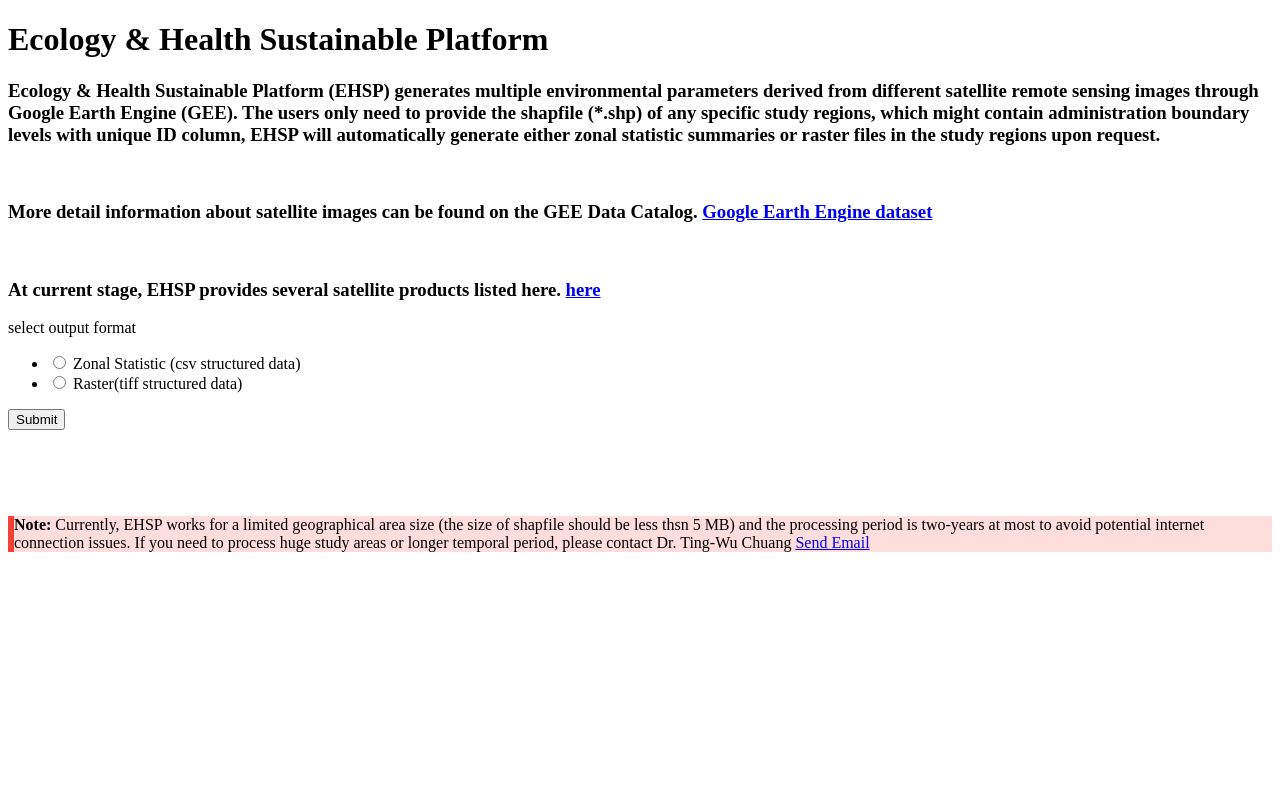
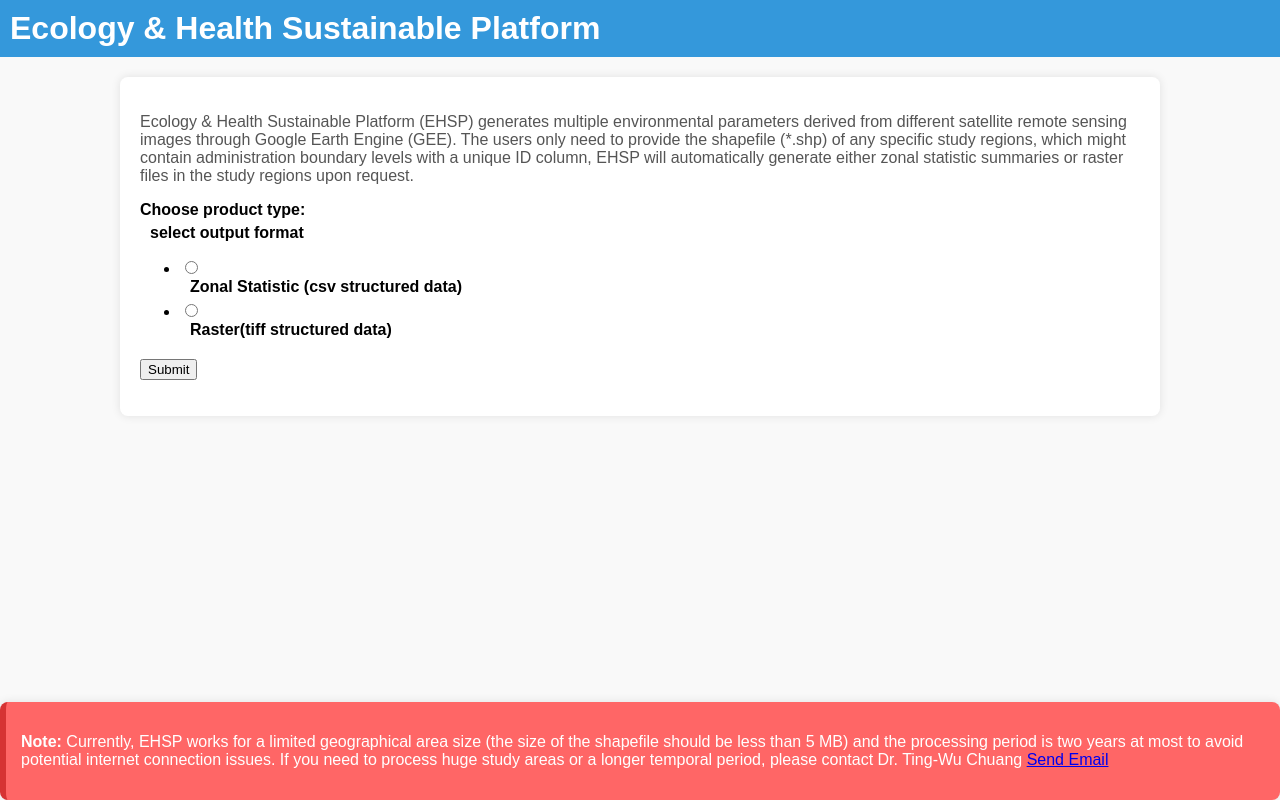
Before and after one commit to fyakghoon2266/EHSP, a Flask app: page / in a window 1280 px wide. Run offline with Flask 2, Linux system fonts and the light colour scheme.

Commit message:
update index.html and add css & js files

```diff
--- a/app/main.py
+++ b/app/main.py
@@ -11,7 +11,7 @@
 
 logger = logging.getLogger(__name__)
 
-app = Flask(__name__)
+app = Flask(__name__, static_folder='templates/css')
 SECRET_KEY = os.urandom(32)
 app.secret_key = SECRET_KEY
 # Session(app)
@@ -22,12 +22,6 @@
 @app.route('/', methods=['GET', 'POST'])
 async def index():
 	form = ProductForm()
-
-	if 'user_id' not in session:
-
-		session['user_id'] = str_random()
-
-		logger.info(session['user_id'])
 
 	if request.method == 'POST':
 
--- a/app/templates/Index.html
+++ b/app/templates/Index.html
@@ -1,51 +1,50 @@
 <!DOCTYPE html>
 <html lang="en">
+
 <head>
     <meta charset="UTF-8">
     <meta http-equiv="X-UA-Compatible" content="IE=edge">
     <meta name="viewport" content="width=device-width, initial-scale=1.0">
     <title>Ecology & Health Sustainable Platform</title>
+
+    <!-- External CSS for styling -->
+    <link rel="stylesheet" href='css/style.css'>
+</head>
+
+<body>
+    <div class="header">
+        <h1>Ecology & Health Sustainable Platform</h1>
+    </div>
+
     <div class="container" itemprop="description">
-        <h1>Ecology & Health Sustainable Platform</h1>
-        <h3>
-            Ecology & Health Sustainable Platform (EHSP) generates multiple environmental parameters derived from different satellite remote sensing images through Google Earth Engine (GEE). The users only need to provide the shapfile (*.shp) of any specific study regions, which might contain administration boundary levels with unique ID column, EHSP will automatically generate either zonal statistic summaries or raster files in the study regions upon request.
-        </h3>
-        </br>
-        <h3>
-            More detail information about satellite images can be found on the GEE Data Catalog.
-            <a href="https://developers.google.com/earth-engine/datasets/">Google Earth Engine dataset</a>
-        </h3>
-        </br>
-        <h3>
-            At current stage, EHSP provides several satellite products listed here.
-            <a href="{{ url_for('Table') }}" Target="_blank">here</a>
-        </h3>
+        <div class="description">
+            <p>
+                Ecology & Health Sustainable Platform (EHSP) generates multiple environmental parameters derived from different satellite remote sensing images through Google Earth Engine (GEE). The users only need to provide the shapefile (*.shp) of any specific study regions, which might contain administration boundary levels with a unique ID column, EHSP will automatically generate either zonal statistic summaries or raster files in the study regions upon request.
+            </p>
         </div>
-    <form id="Index_Type" method="post" enctype = "multipart/form-data">
-        <p>{{ form.product_type.label }} {{ form.product_type }}
+        <form id="Index_Type" method="post" enctype="multipart/form-data">
+            <div class="form-group">
+                <label for="product_type">Choose product type:</label>
+                <div class="options">
+                    {{ form.product_type.label }}
+                    {{ form.product_type }}
                     {% if form.product_type.errors %}
                     {% for error in form.product_type.errors %}
-                    {{ error }}
+                    <span class="error">{{ error }}</span>
                     {% endfor %}
                     {% endif %}
-        </p>
-        <p>{{ form.submit() }}</p>
+                </div>
+            </div>
+            <p class="submit-button">{{ form.submit() }}</p>
         </form>
-    </br>
-</br>
-</br>
-    <style>
-    .danger {
-        background-color: #ffdddd;
-        border-left: 6px solid #f44336;
-    }
-    </style>
+    </div>
+
+    <div class="footer">
         <div class="danger">
-        <p><strong>Note:</strong> Currently, EHSP works for a limited geographical area size (the size of shapfile should be less thsn 5 MB) and the processing period is two-years at most to avoid potential internet connection issues. If you need to process huge study areas or longer temporal period, please contact Dr. Ting-Wu Chuang <a href = "mailto:chtingwu@tmu.edu.tw" itemprop="email">Send Email</a>
+            <p><strong>Note:</strong> Currently, EHSP works for a limited geographical area size (the size of the shapefile should be less than 5 MB) and the processing period is two years at most to avoid potential internet connection issues. If you need to process huge study areas or a longer temporal period, please contact Dr. Ting-Wu Chuang <a href="mailto:chtingwu@tmu.edu.tw" itemprop="email">Send Email</a>
             </p>
         </div>
-</head>
-<body>
+    </div>
+</body>
 
-</body>
 </html>
--- /dev/null
+++ b/app/templates/css/style.css
@@ -0,0 +1,120 @@
+body {
+    background-color: #f5f5f5;
+    font-family: 'Arial', sans-serif;
+}
+
+.container {
+    max-width: 600px;
+    margin: 50px auto;
+    padding: 20px;
+    background-color: #fff;
+    box-shadow: 0 0 10px rgba(0, 0, 0, 0.1);
+    border-radius: 8px;
+}
+
+h2 {
+    color: #333;
+}
+
+.form-group {
+    margin-bottom: 20px;
+}
+
+label {
+    font-weight: bold;
+    display: block;
+    margin-bottom: 5px;
+}
+
+input[type="file"] {
+    display: none;
+}
+
+.upload-section {
+    margin-bottom: 20px;
+}
+
+.file-input {
+    display: inline-block;
+    padding: 10px 15px;
+    cursor: pointer;
+    background-color: #3498db;
+    color: #fff;
+    border: none;
+    border-radius: 4px;
+    transition: background-color 0.3s ease;
+}
+
+.file-input:hover {
+    background-color: #2980b9;
+}
+
+.error {
+    color: #e74c3c;
+    font-size: 14px;
+}
+
+.submit-btn {
+    text-align: center;
+}
+
+/* index.html css style */
+
+body {
+    font-family: 'Arial', sans-serif;
+    margin: 0;
+    padding: 0;
+    background-color: #f9f9f9; /* Light gray background */
+}
+
+.header {
+    background-color: #3498db; /* Blue color for the header */
+    color: #fff; /* White text color */
+    padding: 10px;
+    text-align: left; /* Align text to the left */
+}
+
+.container {
+    max-width: 1000px; /* Increase the maximum width */
+    margin: 20px auto 50px; /* Adjust margin for better spacing */
+    background-color: #fff; /* White background */
+    padding: 20px;
+    box-shadow: 0 0 10px rgba(0, 0, 0, 0.1);
+    border-radius: 8px;
+}
+
+h1 {
+    margin: 0; /* Remove default margin for h1 */
+}
+
+.description {
+    font-size: 16px;
+    color: #555; /* Dark gray color for the text */
+}
+
+.form-group {
+    margin-bottom: 20px;
+}
+
+.options label {
+    margin-left: 10px;
+}
+
+.submit-button {
+    margin-top: 15px;
+}
+
+.footer {
+    position: fixed;
+    bottom: 0;
+    width: 100%;
+}
+
+.danger {
+    background-color: #ff6666; /* Red background */
+    border-left: 6px solid #d63333; /* Dark red border */
+    padding: 15px;
+    color: #fff; /* White text */
+    border-radius: 8px;
+    box-shadow: 0 0 10px rgba(0, 0, 0, 0.1);
+}
```
Also changed, not shown: app/routes_new.py (+24 -3 lines), app/templates/Zonal_All.html (+4 -4 lines), app/templates/Zonal_Index.html (+52 -1 lines), app/templates/js/script.js (added, +59 -0 lines). Lines whose indentation alone changed are shown as unchanged.
